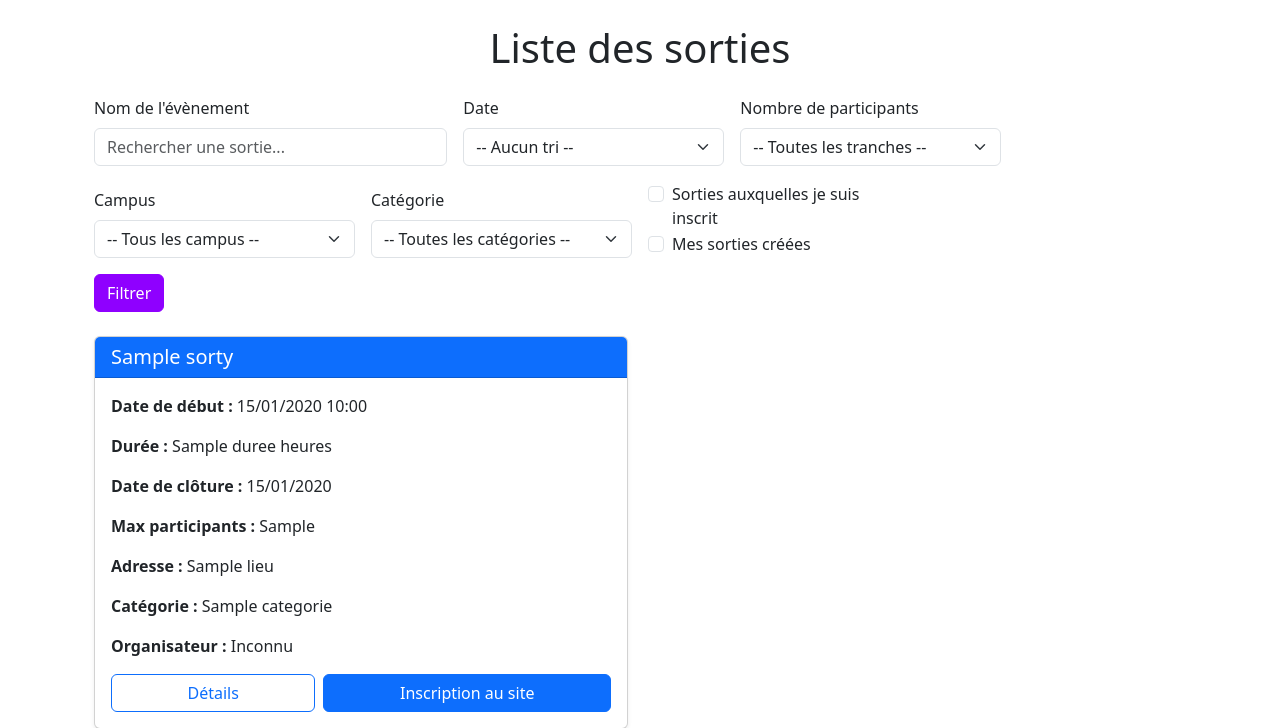
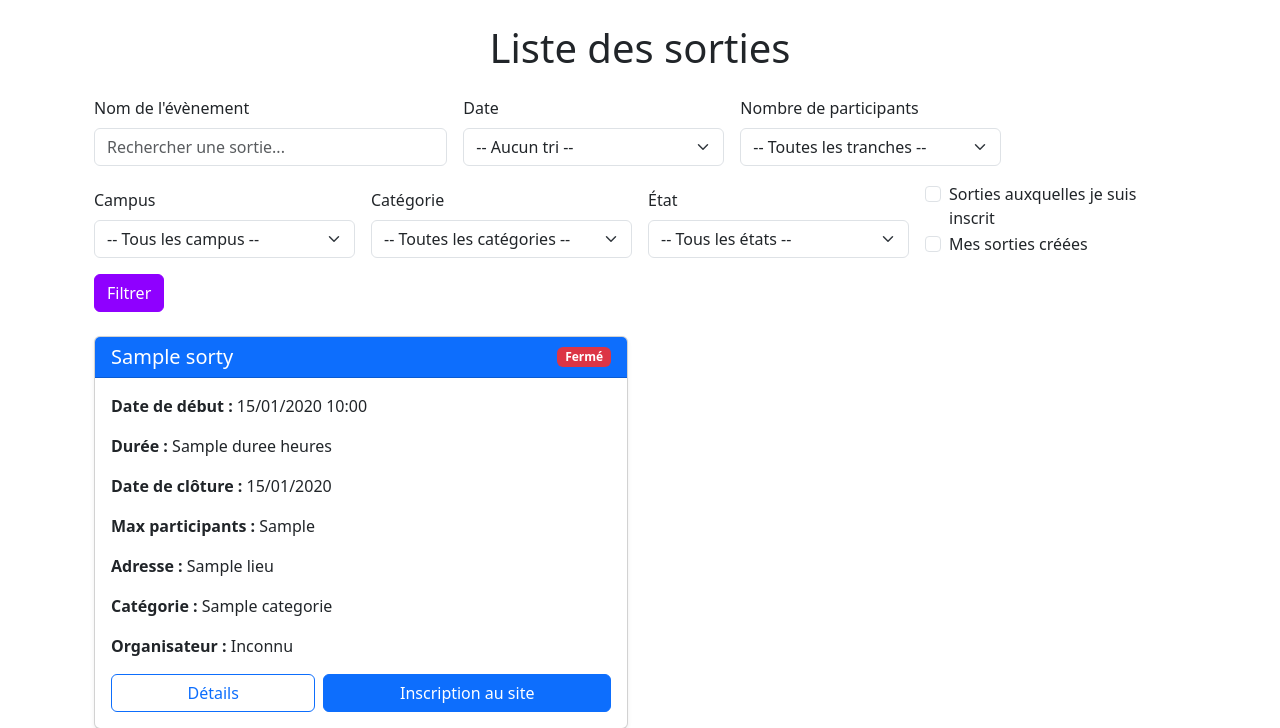
Before and after one commit to matteorlt/Sortir, a Symfony app: template templates/sortie/list.html.twig in a window 1280 px wide. Shown: the part 99-827 px from the top of the page. Run offline with Twig, Linux system fonts and the light colour scheme; the template is opened without the code that fills it: most values are stand-ins (such as "Sample title", 1, 10 or a date in 2020); some libraries are stand-ins or nearby versions.

Commit message:
Etat des Sorties pour les dates d'inscriptions et bouton filtrage ETAT = OK

```diff
--- a/src/Controller/SortieController.php
+++ b/src/Controller/SortieController.php
@@ -123,10 +123,11 @@ final class SortieController extends AbstractController
         $campus = $request->query->get('campus');
         $search = $request->query->get('search');
         $categorie = $request->query->get('categorie');
+        $etat = $request->query->get('etat');
         $isInscrit = $request->query->getBoolean('isInscrit');
         $isOrganisateur = $request->query->getBoolean('isOrganisateur', false);
 
-        $sorties = $sortieService->filterSorties($sortDate, $participantRange, $campus, $search, $categorie, $isInscrit, $this->getUser(), $isOrganisateur);
+        $sorties = $sortieService->filterSorties($sortDate, $participantRange, $campus, $search, $categorie, $etat, $isInscrit, $this->getUser(), $isOrganisateur);
 
         return $this->render('sortie/list.html.twig', [
             'sorties' => $sorties,
--- a/src/Service/SortieService.php
+++ b/src/Service/SortieService.php
@@ -47,10 +47,10 @@ class SortieService
         return $sortie;
     }
 
-    public function filterSorties(?string $sortDate, ?string $participantRange, ?string $campus, ?string $search, ?string $categorie, bool $isInscrit = false, ?Participant $participant = null, bool $isOrganisateur = false)
+    public function filterSorties(?string $sortDate, ?string $participantRange, ?string $campus, ?string $search, ?string $categorie, ?string $etat,bool $isInscrit = false, ?Participant $participant = null, bool $isOrganisateur = false)
     : array
     {
-        return $this->sortieRepository->findFiltered($sortDate, $participantRange, $campus, $search, $categorie, $isInscrit, $participant, $isOrganisateur);
+        return $this->sortieRepository->findFiltered($sortDate, $participantRange, $campus, $search, $categorie, $etat, $isInscrit, $participant, $isOrganisateur);
     }
 
 
--- a/templates/sortie/list.html.twig
+++ b/templates/sortie/list.html.twig
@@ -84,6 +84,16 @@
                 </div>
 
                 <div class="col-md-3">
+                    <label for="etat" class="form-label">État</label>
+                    <select name="etat" id="etat" class="form-select">
+                        <option value="">-- Tous les états --</option>
+                        <option value="ouvert" {% if app.request.get('etat') == 'ouvert' %}selected{% endif %}>Ouvert</option>
+                        <option value="ferme" {% if app.request.get('etat') == 'ferme' %}selected{% endif %}>Fermé</option>
+                        <option value="encours" {% if app.request.get('etat') == 'encours' %}selected{% endif %}>En cours</option>
+                    </select>
+                </div>
+
+                <div class="col-md-3">
                     <div class="form-check">
                         <input
                                 class="form-check-input"
@@ -136,9 +146,22 @@
             {% for s in sorties %}
                 <div class="col-md-6">
                     <div class="card h-100 shadow-sm">
-                        <div class="card-header bg-primary text-white">
+                        <div class="card-header bg-primary text-white d-flex justify-content-between align-items-center">
                             <h5 class="card-title mb-0">{{ s.nomSortie }}</h5>
+
+                            {# Calcul de l'état #}
+                            {% set now = "now"|date("U") %}
+                            {% set dateCloture = s.dateCloture ? s.dateCloture|date("U") : 0 %}
+                            {% set nbInscrits = s.inscriptions|length %}
+                            {% set maxInscrits = s.nbInscriptionMax %}
+
+                            {% if now > dateCloture or nbInscrits >= maxInscrits %}
+                                <span class="badge bg-danger">Fermé</span>
+                            {% else %}
+                                <span class="badge bg-success">Ouvert</span>
+                            {% endif %}
                         </div>
+
                         <div class="card-body d-flex flex-column">
                             <p class="card-text"><strong>Date de début
                                     :</strong> {{ s.dateDebut ? s.dateDebut|date('d/m/Y H:i') : 'N/A' }}</p>
```
Also changed, not shown: src/Repository/SortieRepository.php (+22 -1 lines), templates/sortie/show.html.twig (+15 -3 lines). Lines whose indentation alone changed are shown as unchanged.
